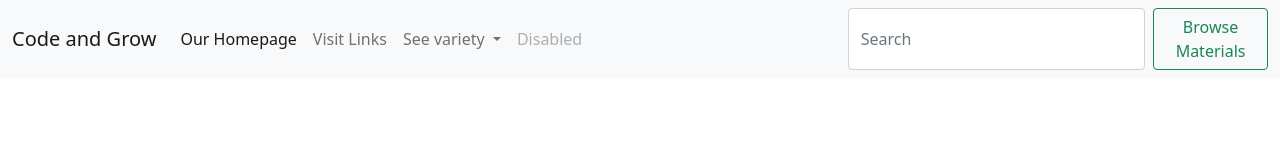
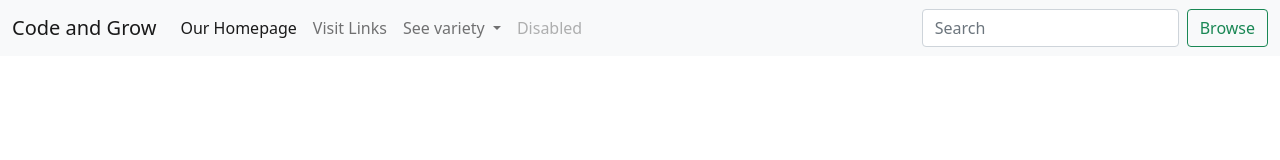
Before and after one commit to chetannikam/practice_2, a plain HTML site: page index.html in a window 1280 px wide. Drawn offline with nearby package versions, Linux system fonts and the light colour scheme.

Commit message:
once again Nav bar change

```diff
--- a/index.html
+++ b/index.html
@@ -42,7 +42,7 @@
             </ul>
             <form class="d-flex">
               <input class="form-control me-2" type="search" placeholder="Search" aria-label="Search">
-              <button class="btn btn-outline-success" type="submit">Browse Materials</button>
+              <button class="btn btn-outline-success" type="submit">Browse</button>
             </form>
           </div>
         </div>
```
